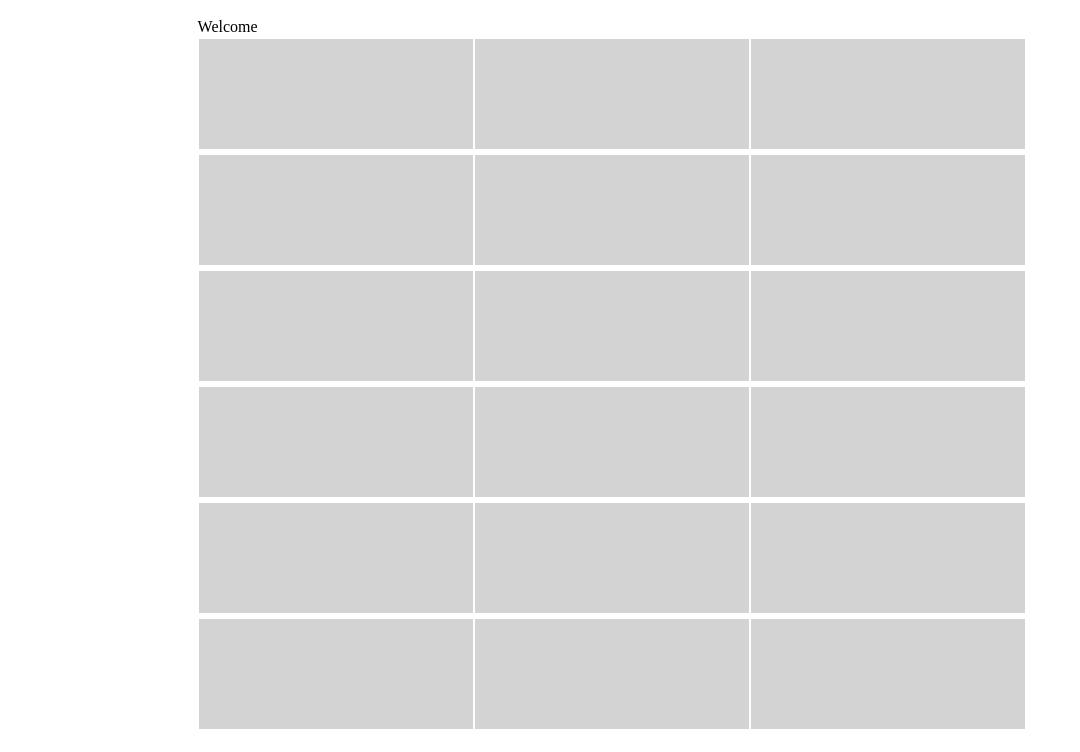
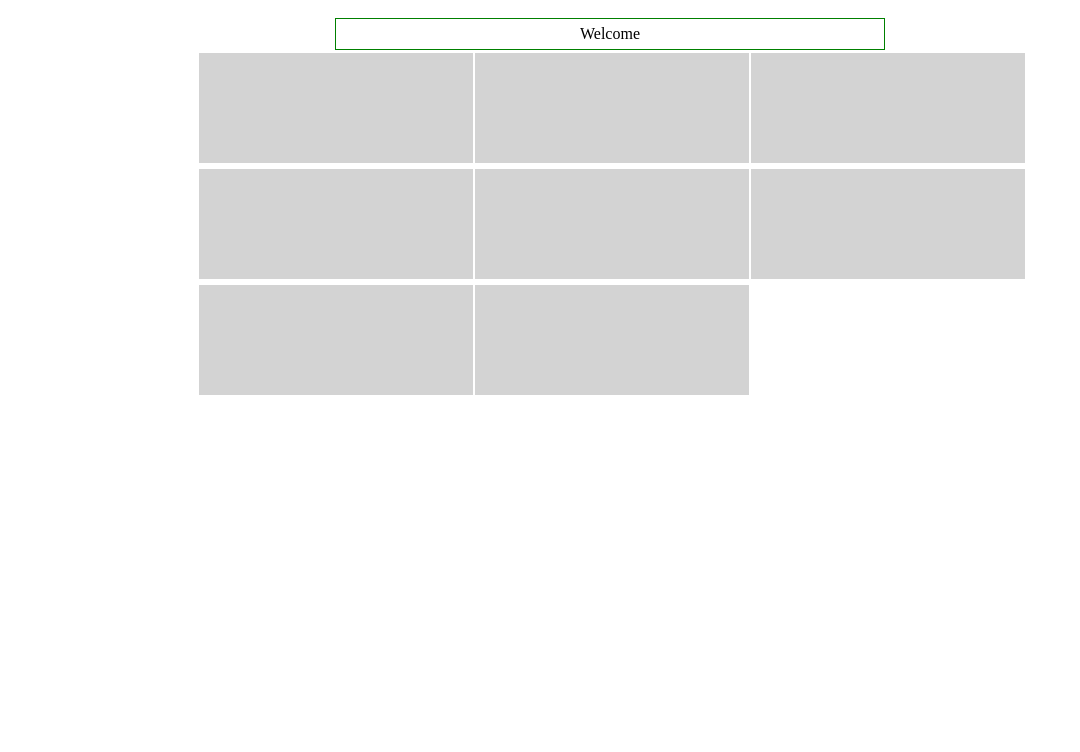
Before and after one commit to sunnyvilles/memory_game, a plain HTML site: page memory.html in a window 1280 px wide. Shown: the part 48-800 px from the top of the page, without its empty margins (0-1080 px from the left). Drawn offline with Linux system fonts and the light colour scheme.

Commit message:
message box

```diff
--- a/js/memory.js
+++ b/js/memory.js
@@ -4,12 +4,14 @@ return Math.floor(Math.random()*(b-a+1) + a);
 }
 
 
-var randomNo = randomNumber(6,12);
+var randomNo = randomNumber(3,6); //lower these numbers for better look
 var arrTiles = []; 	 //initial array haveing random no of objects, serially
 var arrRandom = []; //final array with two entries of each object, random
 var prevTile,currentTile;
 var clickAllowed = true;
 var deactiveCount = 0;
+
+
 ////////////globals end //////////////////
 
 var randomFill = function(){
@@ -73,14 +75,14 @@ var hideImg = function(){ // hides images of all tiles passed in argument
 	})
 }
 
-var disableClick = function(){
+var disableClick = function(){ // diables clicks on tiles passed in argument
 	$.each(arguments,function(i,el){
 		$(el).children().click(false)
 
 	})
 }
 
-var addPhrase = function(){
+var addPhrase = function(){  // adds Phrase on tiles passed in argument
 
 	$.each(arguments,function(i,el){
 		$(el).html($(el).attr("name").toString())
@@ -131,7 +133,7 @@ var theGame = function(){
 							clickAllowed=true;
 						},1000);
 
-						$('.message').html('matching tiles removed');
+						$('.message').html('<span>matching tiles removed</span>');
 
 						$(currentTile).addClass("deactive")
 						$(prevTile).addClass("deactive")
@@ -139,13 +141,14 @@ var theGame = function(){
 
 						if (deactiveCount==randomNo)
 						{
+							$('.message').html('<span>Play Again</span>');
 							if (window.confirm('good job ! play again?')) {
         						window.location.reload();
     						}
 						}
 					}
 					else {
-						$('.message').html('tiles DO not match')
+						$('.message').html('<span>tiles DO not match</span>')
 
 					}
 				}
--- a/memory.html
+++ b/memory.html
@@ -11,7 +11,7 @@
 
 <div class="Content">
 
-	<div class="message">Welcome</div>
+	<div class="message"><span>Welcome</span></div>
 </div>
 
 </body>
--- a/style/memory.css
+++ b/style/memory.css
@@ -25,16 +25,24 @@
 }
 
 .tile img {
+
 	display: none;
 	height:100%;
 
 }
 
-.message {
+.message{
 
+	overflow: hidden;
 }
 
-.deactive{
+.message span {
 
-
+	display: block;
+	width: 62%;
+	height: 30px;
+	text-align: center;
+	line-height:30px;
+	margin-left: 15.5%;
+	border: 1px solid green;
 }
```
